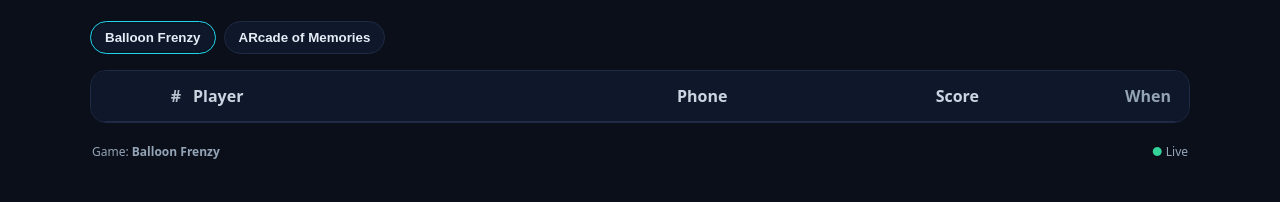
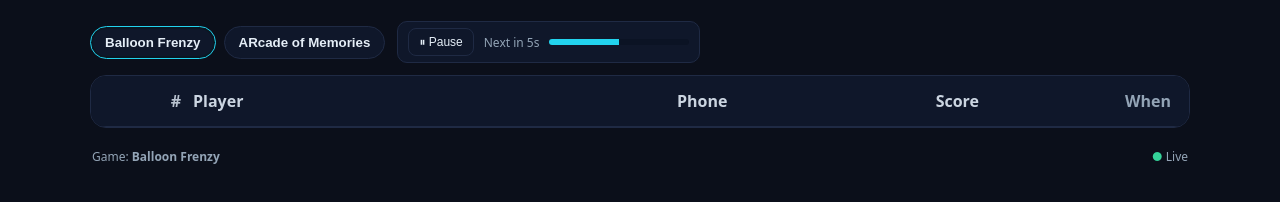
Before and after one commit to guorui94/AVPBalloonPopMiniGame, a plain HTML site: page NYP Open House/Leaderboard.html in a window 1280 px wide. Shown: the part 116-318 px from the top of the page. Drawn offline with Linux system fonts and the light colour scheme; no server answers.

Commit message:
Leaderboard UI Part 4

```diff
--- a/NYP Open House/Leaderboard.html
+++ b/NYP Open House/Leaderboard.html
@@ -2,7 +2,7 @@
 <html lang="en">
 <head>
   <meta charset="utf-8" />
-  <meta name="viewport" content="width=device-width, initial-scale=1, maximum-scale=1, user-scalable=no" />
+  <meta name="viewport" content="width=device-width, initial-scale=1, maximum-scale=1, user-scalable=no"/>
   <title>NYP Open House – Leaderboard</title>
   <style>
     :root { --bg:#0b0f1a; --card:#111827; --muted:#93a4b6; --text:#e5eef7; --accent:#22d3ee; }
@@ -13,10 +13,21 @@
       background:linear-gradient(90deg,var(--accent),#60a5fa);
       -webkit-background-clip:text;background-clip:text;color:transparent}
     .subtitle{color:var(--muted);margin:0 0 24px}
-    .tabs{display:flex;gap:8px;margin-bottom:16px;flex-wrap:wrap}
-    .tab{background:#0f172a;border:1px solid #1f2a44;color:var(--text);
+
+    .toolbar{display:flex;gap:12px;align-items:center;flex-wrap:wrap;margin-bottom:12px}
+    .tabs{display:flex;gap:8px;flex-wrap:wrap}
+    .pill{background:#0f172a;border:1px solid #1f2a44;color:var(--text);
       padding:8px 14px;border-radius:999px;cursor:pointer;font-weight:600}
-    .tab.active{border-color:var(--accent);box-shadow:0 0 0 2px #0a1722 inset}
+    .pill.active{border-color:var(--accent);box-shadow:0 0 0 2px #0a1722 inset}
+
+    .rotor{display:flex;gap:10px;align-items:center;background:#0f172a;border:1px solid #1f2a44;
+      padding:6px 10px;border-radius:10px}
+    .btn{background:#0f172a;border:1px solid #1f2a44;color:var(--text);
+      padding:6px 10px;border-radius:8px;cursor:pointer;font-size:12px}
+    .badge{font-size:12px;color:var(--muted)}
+    .progress{width:140px;height:6px;background:#0b1324;border-radius:999px;overflow:hidden}
+    .bar{height:100%;background:var(--accent);width:0%}
+
     .card{background:var(--card);border:1px solid #1f2a44;border-radius:16px;overflow:hidden}
     .header,.row{display:grid;grid-template-columns:72px 1fr 170px 120px 180px;
       padding:14px 18px;align-items:center;gap:12px}
@@ -26,9 +37,10 @@
     .score{text-align:right;font-weight:800;font-variant-numeric:tabular-nums}
     .when{text-align:right;color:var(--muted);font-variant-numeric:tabular-nums}
     .name{font-weight:600;white-space:nowrap;overflow:hidden;text-overflow:ellipsis}
-    .phone{color:#cbd5e1; display:flex; align-items:center; gap:8px}
+    .phone{color:#cbd5e1;display:flex;align-items:center;gap:8px}
     .reveal{background:#0f172a;border:1px solid #1f2a44;color:var(--text);
       padding:4px 8px;border-radius:8px;cursor:pointer;font-size:12px}
+
     .footer{display:flex;justify-content:space-between;color:var(--muted);font-size:12px;padding:10px 2px;margin-top:10px}
     .ok{color:#34d399}.err{color:#fca5a5}
   </style>
@@ -38,7 +50,15 @@
     <h1 class="title">NYP Open House Leaderboard</h1>
     <p class="subtitle">Live high scores from Firestore</p>
 
+    <div class="toolbar">
       <div class="tabs" id="tabs"></div>
+
+      <div class="rotor">
+        <button class="btn" id="toggleRotateBtn" title="Pause/Resume">⏸ Pause</button>
+        <div class="badge" id="countdownText">Next in 10s</div>
+        <div class="progress"><div class="bar" id="progressBar"></div></div>
+      </div>
+    </div>
 
     <div class="card">
       <div class="header">
@@ -57,13 +77,13 @@
     </div>
   </div>
 
-  <!-- Firebase v9 modular SDKs from CDN -->
+  <!-- Firebase (v10+) CDN -->
   <script type="module">
     import { initializeApp } from "https://www.gstatic.com/firebasejs/10.13.1/firebase-app.js";
     import { getFirestore, collection, query, where, orderBy, limit, onSnapshot } from "https://www.gstatic.com/firebasejs/10.13.1/firebase-firestore.js";
     import { getAuth, signInAnonymously, onAuthStateChanged } from "https://www.gstatic.com/firebasejs/10.13.1/firebase-auth.js";
 
-    // --- Firebase config (your project) ---
+    // your project config
     const firebaseConfig = {
       apiKey: "AIzaSyDGb2cB7XZe_ggOLahMLXdUOzolSIdvndA",
       authDomain: "nyp-open-house.firebaseapp.com",
@@ -74,49 +94,58 @@
       measurementId: "G-P0D7ECHCSJ"
     };
 
-    // Init
+    // init
     const app = initializeApp(firebaseConfig);
     const db = getFirestore(app);
     const auth = getAuth(app);
 
-    // --- Page wiring ---
+    // page state
     const GAMES = ["Balloon Frenzy", "ARcade of Memories"];
-    const ROTATE_MS = 10000; // 10 seconds per game
+    const ROTATE_MS = 10000;
+
     const tabsEl = document.getElementById("tabs");
     const rowsEl = document.getElementById("rows");
     const activeGameEl = document.getElementById("activeGame");
     const statusEl = document.getElementById("status");
+    const toggleRotateBtn = document.getElementById("toggleRotateBtn");
+    const countdownText = document.getElementById("countdownText");
+    const progressBar = document.getElementById("progressBar");
 
     let unsub = null;
     let selectedGame = (new URLSearchParams(location.search)).get("game") || GAMES[0];
-    let rotateTimer = null;
+    let countdownTimer = null;
+    let rotateEnabled = true;
+    let secondsLeft = ROTATE_MS / 1000;
 
-    function fmtDate(ts){
+    // helpers
+    const esc = (s) => s?.toString().replace(/[<>&]/g, c => ({'<':'&lt;','>':'&gt;','&':'&amp;'}[c])) ?? "";
+    const fmtDate = (ts) => {
       if(!ts) return "—";
       const d = ts.toDate ? ts.toDate() : new Date(ts);
       return d.toLocaleString(undefined,{year:"numeric",month:"2-digit",day:"2-digit",hour:"2-digit",minute:"2-digit"});
-    }
-    function maskPhone(p){
+    };
+    const maskPhone = (p) => {
       if(!p) return "—";
       const digits = (p+"").replace(/\D/g,"");
       const last4 = digits.slice(-4);
       return `****${last4}`;
-    }
-    function formatPhone(p){ // simple pretty format
+    };
+    const prettyPhone = (p) => {
       if(!p) return "—";
       const digits=(p+"").replace(/\D/g,"");
-      if(digits.length===8) return digits.replace(/(\d{4})(\d{4})/,"$1 $2");          // SG 8-digit
+      if(digits.length===8)  return digits.replace(/(\d{4})(\d{4})/,"$1 $2");
       if(digits.length===10) return digits.replace(/(\d{3})(\d{3})(\d{4})/,"$1-$2-$3");
       if(digits.length===11) return digits.replace(/(\d)(\d{4})(\d{3,4})(\d{3})/,"$1 $2 $3 $4");
-      return p; // fallback original
-    }
-    function esc(s){return s.toString().replace(/[<>&]/g, c => ({'<':'&lt;','>':'&gt;','&':'&amp;'}[c]));}
+      return p;
+    };
+    const setStatus = (ok,msg) => statusEl.innerHTML = ok ? `<span class="ok">●</span> ${msg}` : `<span class="err">●</span> ${msg}`;
 
+    // ui
     function renderTabs(){
       tabsEl.innerHTML = "";
       GAMES.forEach(g=>{
         const b=document.createElement("button");
-        b.className="tab"+(g===selectedGame?" active":"");
+        b.className="pill"+(g===selectedGame?" active":"");
         b.textContent=g;
         b.onclick=()=>switchGame(g,true);
         tabsEl.appendChild(b);
@@ -125,7 +154,7 @@
     }
 
     function renderRows(docs){
-      rowsEl.innerHTML="";
+      rowsEl.innerHTML = "";
       if(!docs.length){
         rowsEl.innerHTML = `<div class="row">
           <div class="rank">—</div>
@@ -137,10 +166,9 @@
         return;
       }
       docs.forEach((doc,i)=>{
-        const d=doc.data();
+        const d = doc.data();
         const masked = maskPhone(d.phone);
-        const fullPretty = formatPhone(d.phone);
-
+        const fullPretty = esc(prettyPhone(d.phone));
         const row=document.createElement("div");
         row.className="row";
         row.innerHTML=`
@@ -148,19 +176,17 @@
           <div class="name">${esc(d.name || "Player")}</div>
           <div class="phone">
             <span class="phone-text">${masked}</span>
-            <button class="reveal" data-full="${esc(fullPretty)}" data-masked="${esc(masked)}" data-state="masked" aria-label="Toggle phone visibility">Show</button>
+            <button class="reveal" data-full="${fullPretty}" data-masked="${esc(masked)}" data-state="masked">Show</button>
           </div>
           <div class="score">${d.score ?? 0}</div>
           <div class="when">${fmtDate(d.createdAt)}</div>
         `;
         rowsEl.appendChild(row);
-
-        // attach toggle handler
         const btn = row.querySelector("button.reveal");
         const span = row.querySelector("span.phone-text");
         btn.addEventListener("click", ()=>{
-          const showingFull = btn.dataset.state === "full";
-          if(showingFull){
+          const isFull = btn.dataset.state === "full";
+          if(isFull){
             span.textContent = btn.dataset.masked;
             btn.textContent = "Show";
             btn.dataset.state = "masked";
@@ -173,8 +199,7 @@
       });
     }
 
-    function setStatus(ok,msg){ statusEl.innerHTML = ok ? `<span class="ok">●</span> ${msg}` : `<span class="err">●</span> ${msg}`; }
-
+    // data
     function watchGame(game){
       if(unsub){unsub();unsub=null;}
       setStatus(true,"Live");
@@ -184,28 +209,59 @@
         orderBy("score","desc"),
         limit(50)
       );
-      unsub = onSnapshot(qRef,(snap)=>renderRows(snap.docs),(err)=>{console.error(err);setStatus(false,err.message||"Listener error");});
+      unsub = onSnapshot(qRef,(snap)=>renderRows(snap.docs),(err)=>{ console.error(err); setStatus(false, err.message||"Listener error");});
     }
 
-    function switchGame(game,stopAuto=false){
+    function switchGame(game,stopRotate=false){
       selectedGame = game;
       history.replaceState({}, "", `?game=${encodeURIComponent(game)}`);
       renderTabs();
       watchGame(game);
-      if(stopAuto && rotateTimer){ clearInterval(rotateTimer); rotateTimer=null; }
+      if(stopRotate) resetCountdown();
     }
 
-    // Start
+    // rotation + countdown
+    function resetCountdown(){
+      secondsLeft = ROTATE_MS/1000;
+      progressBar.style.width = "0%";
+      countdownText.textContent = `Next in ${secondsLeft}s`;
+    }
+    function tick(){
+      if(!rotateEnabled) return;
+      secondsLeft -= 1;
+      const pct = (1 - (secondsLeft/(ROTATE_MS/1000))) * 100;
+      progressBar.style.width = `${Math.max(0, Math.min(100, pct))}%`;
+      countdownText.textContent = `Next in ${Math.max(0, secondsLeft)}s`;
+      if(secondsLeft <= 0){
+        const idx = GAMES.indexOf(selectedGame);
+        const next = GAMES[(idx+1)%GAMES.length];
+        switchGame(next,false);
+        resetCountdown();
+      }
+    }
+    function startRotate(){
+      stopRotate(); // clear old timer
+      rotateEnabled = true;
+      toggleRotateBtn.textContent = "⏸ Pause";
+      resetCountdown();
+      countdownTimer = setInterval(tick, 1000);
+    }
+    function stopRotate(){
+      rotateEnabled = false;
+      toggleRotateBtn.textContent = "▶ Resume";
+      if(countdownTimer){ clearInterval(countdownTimer); countdownTimer=null; }
+    }
+
+    // controls
+    toggleRotateBtn.addEventListener("click", ()=>{
+      if(rotateEnabled) stopRotate(); else startRotate();
+    });
+
+    // start
     renderTabs();
     onAuthStateChanged(auth,(u)=>{ if(!u) signInAnonymously(auth).catch(console.error); });
     watchGame(selectedGame);
-
-    // Auto-rotate every 10s
-    rotateTimer = setInterval(()=>{
-      const idx = GAMES.indexOf(selectedGame);
-      const next = GAMES[(idx+1)%GAMES.length];
-      switchGame(next,false);
-    }, ROTATE_MS);
+    startRotate();
   </script>
 </body>
 </html>
```
Also changed, not shown: NYP Open House/firestore.indexes.json (added, +24 -0 lines), NYP Open House/functions/index.js (added, +50 -0 lines), NYP Open House/functions/package.json (added, +14 -0 lines), NYP Open House/firebase.json (added), NYP Open House/functions/.eslintrc.js (added), 6 other files. Lines whose indentation alone changed are shown as unchanged.
